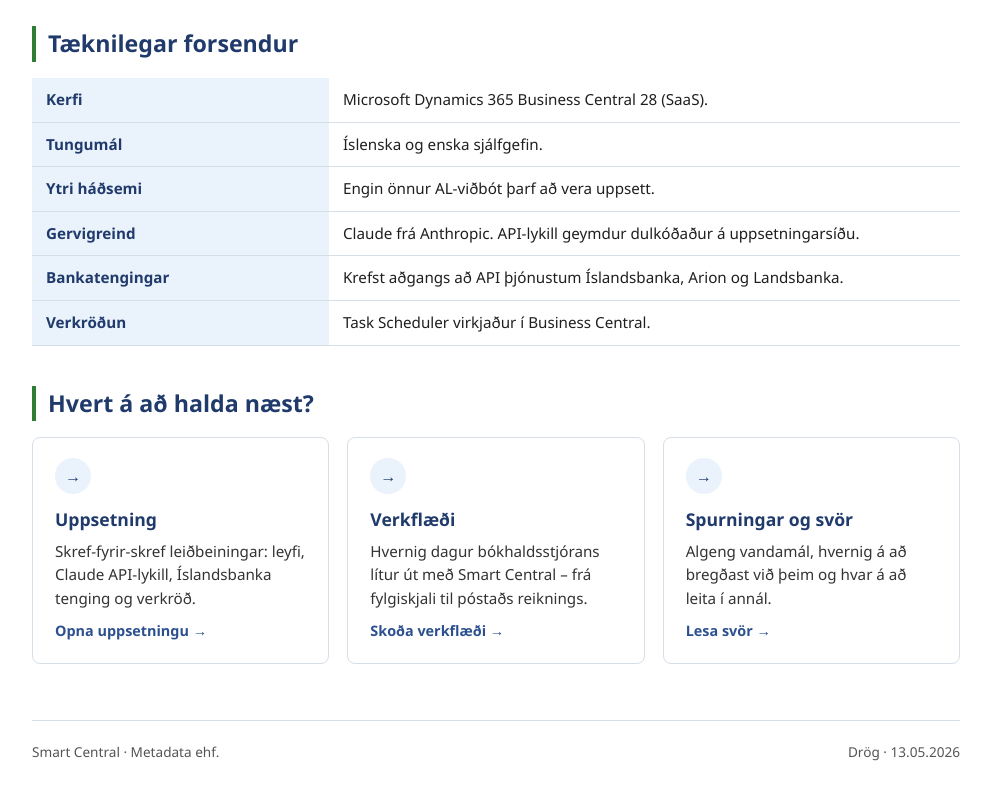
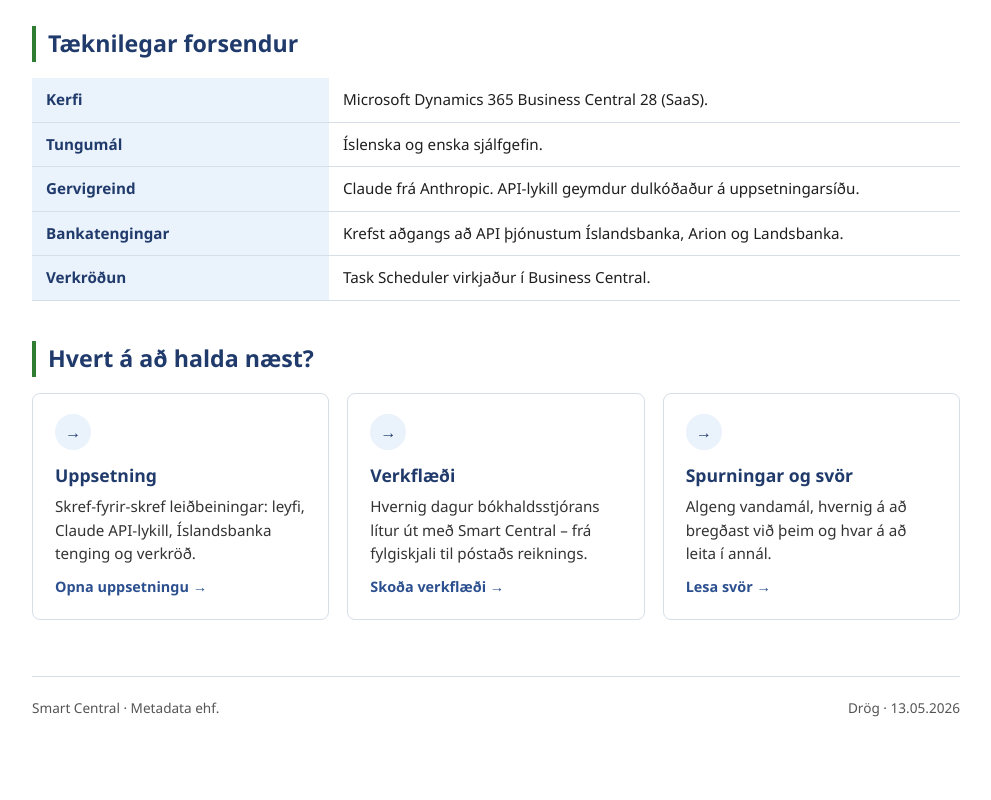
Before and after one commit to metadataehf/metadataehf.github.io, a plain HTML site: page SmartCentral/Index.html in a window 1280 px wide. Shown: the part 1918-2718 px from the top of the page, without its empty margins (144-1135 px from the left). Drawn offline with Linux system fonts and the light colour scheme.

Commit message:
Change text

```diff
--- a/SmartCentral/Index.html
+++ b/SmartCentral/Index.html
@@ -130,10 +130,6 @@
             <td>Íslenska og enska sjálfgefin.</td>
         </tr>
         <tr>
-            <th>Ytri háðsemi</th>
-            <td>Engin önnur AL-viðbót þarf að vera uppsett.</td>
-        </tr>
-        <tr>
             <th>Gervigreind</th>
             <td>Claude frá Anthropic. API-lykill geymdur dulkóðaður á uppsetningarsíðu.</td>
         </tr>
```
